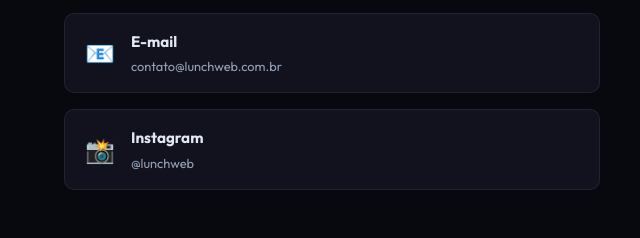
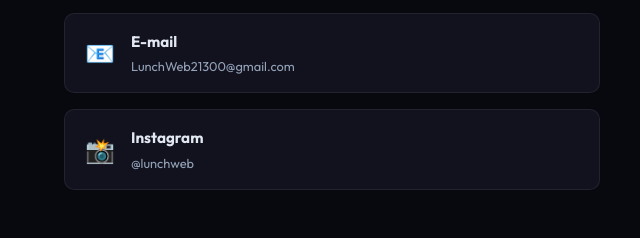
Before and after one commit to guimpferreira13-maker/lunchweb, a plain HTML site: page index.html in a window 1280 px wide. Shown: the part 4936-5174 px from the top of the page, 0-640 px from the left. Drawn offline with Linux system fonts and the light colour scheme.

Commit message:
Atualizar email para LunchWeb21300@gmail.com

```diff
--- a/index.html
+++ b/index.html
@@ -287,9 +287,9 @@
             <div class="channel-icon">💬</div>
             <div><strong>WhatsApp</strong><span>Resposta rápida</span></div>
           </a>
-          <a href="mailto:contato@lunchweb.com.br" class="channel" id="email-link">
+          <a href="mailto:LunchWeb21300@gmail.com" class="channel" id="email-link">
             <div class="channel-icon">📧</div>
-            <div><strong>E-mail</strong><span>contato@lunchweb.com.br</span></div>
+            <div><strong>E-mail</strong><span>LunchWeb21300@gmail.com</span></div>
           </a>
           <a href="https://instagram.com/lunchweb" class="channel" id="instagram-link">
             <div class="channel-icon">📸</div>
```
